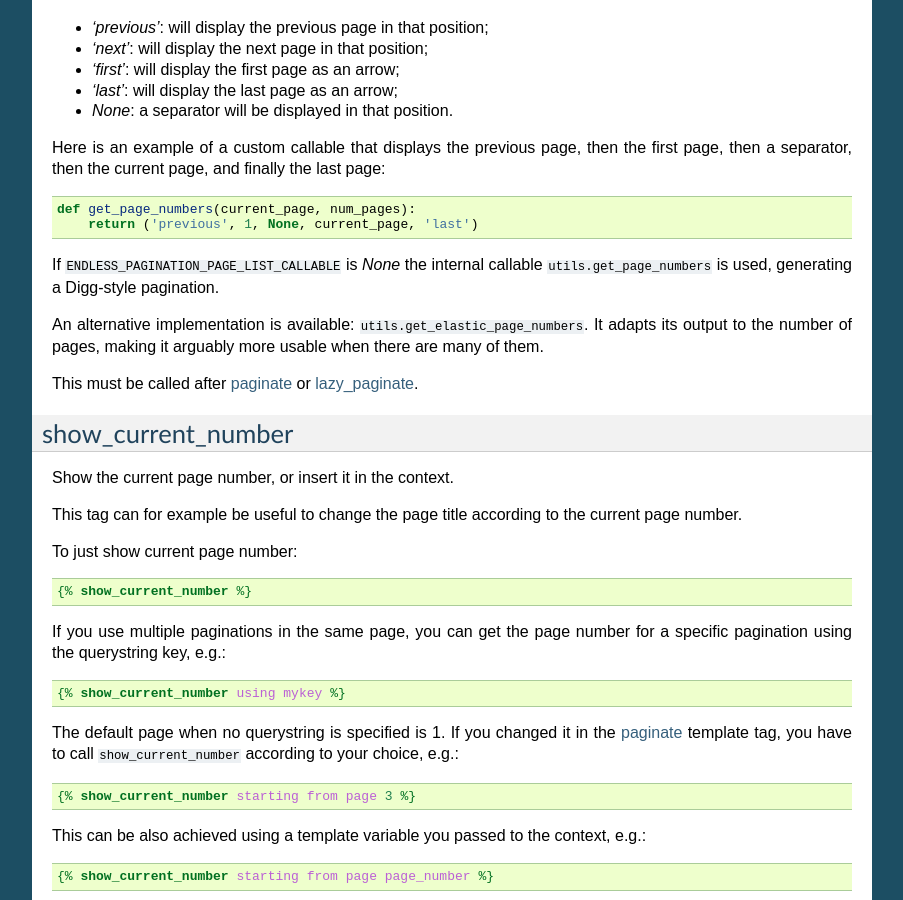
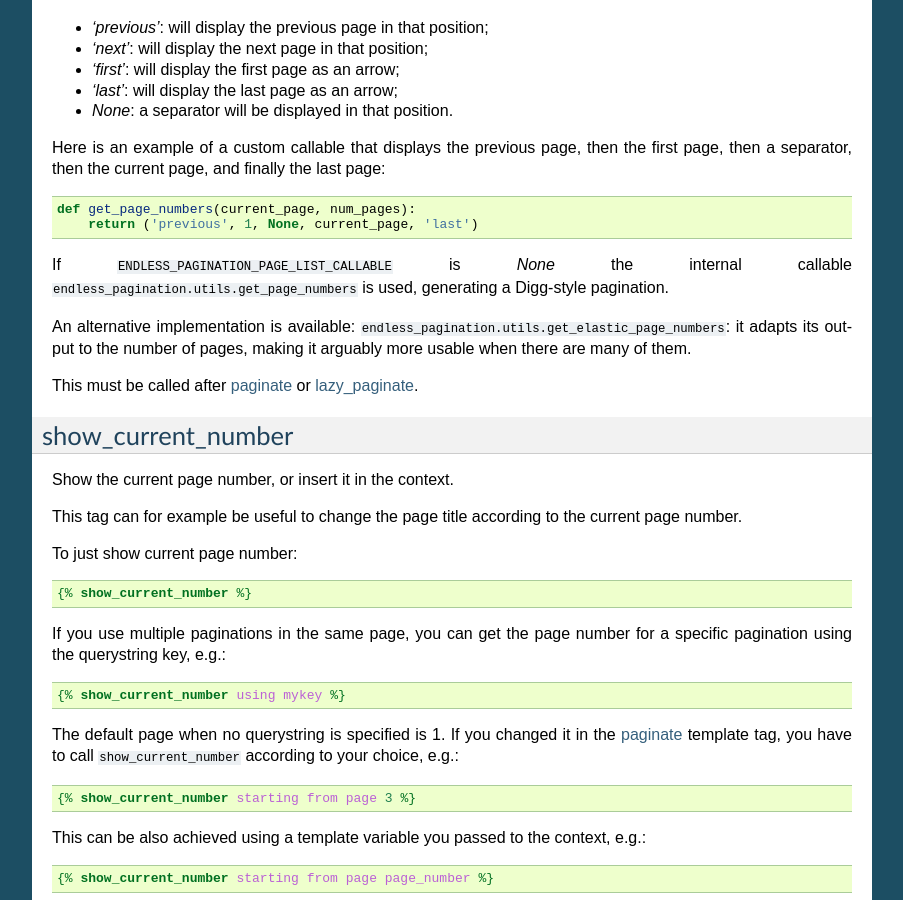
Before and after one commit to frankban/django-endless-pagination, a Sphinx documentation site: the page built from doc/templatetags_reference.rst, in a window 1280 px wide and 900 px high, scrolled down 3713 px. Shown: the whole window, without its empty margins (198-1101 px from the left). Built offline with Sphinx 7.4.7, drawn with Linux system fonts in a browser that asks for light colours.

```diff
--- a/doc/customization.rst
+++ b/doc/customization.rst
@@ -39,6 +39,12 @@ Name                                              Default     Description
                                                               returns pages to be displayed.
                                                               If *None*, a default callable is used;
                                                               that produces :doc:`digg_pagination`.
+                                                              The applicationt provides also a callable
+                                                              producing elastic pagination:
+                                                              ``endless_pagination.utils.get_elastic_page_numbers``.
+                                                              It adapts its output to the number of pages,
+                                                              making it arguably more usable when there are
+                                                              many of them.
                                                               See :doc:`templatetags_reference` for
                                                               information about writing custom callables.
 ------------------------------------------------- ----------- ----------------------------------------------
--- a/doc/templatetags_reference.rst
+++ b/doc/templatetags_reference.rst
@@ -268,11 +268,13 @@ page::
         return ('previous', 1, None, current_page, 'last')
 
 If ``ENDLESS_PAGINATION_PAGE_LIST_CALLABLE`` is *None* the internal callable
-``utils.get_page_numbers`` is used, generating a Digg-style pagination.
+``endless_pagination.utils.get_page_numbers`` is used, generating a Digg-style
+pagination.
 
-An alternative implementation is available: ``utils.get_elastic_page_numbers``.
-It adapts its output to the number of pages, making it arguably more usable
-when there are many of them.
+An alternative implementation is available:
+``endless_pagination.utils.get_elastic_page_numbers``: it adapts its output
+to the number of pages, making it arguably more usable when there are many
+of them.
 
 This must be called after `paginate`_ or `lazy_paginate`_.
 
--- a/doc/thanks.rst
+++ b/doc/thanks.rst
@@ -7,4 +7,5 @@ This application was initially inspired by the excellent tool
 Thanks to Jannis Leidel for improving the application with some new features,
 and for contributing the German translation.
 
-And thanks to Nicola 'tekNico' Larosa for reviewing the documentation.
+And thanks to Nicola 'tekNico' Larosa for reviewing the documentation and for
+implementing the elastic pagination feature.
```
Also changed, not shown: doc/changelog.rst (+40 -3 lines).
